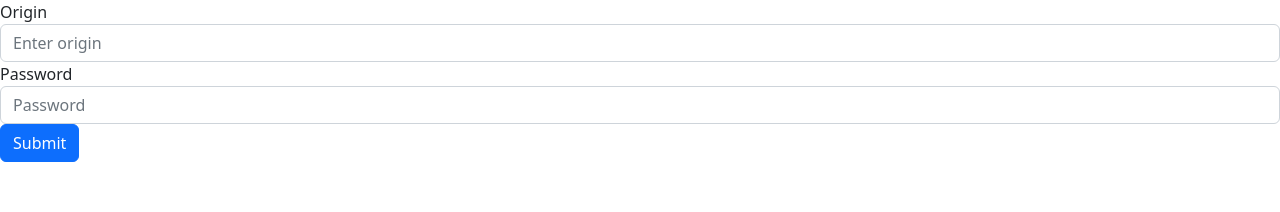
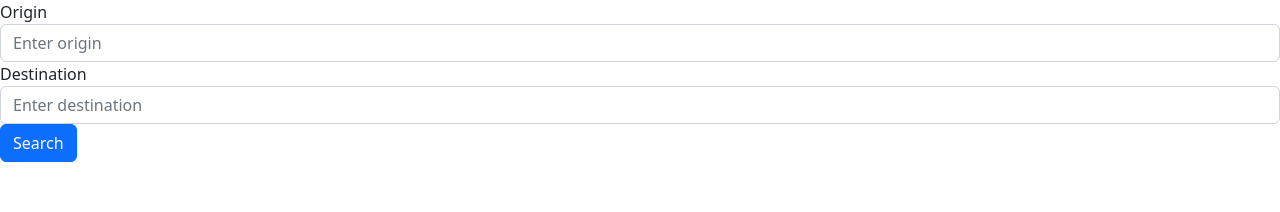
Before and after one commit to danielpc12/NEWSHORE-AIR, an Angular app: page /form in a window 1280 px wide. Shown: the top 212 px of the page. Built offline with nearby package versions, Linux system fonts and the light colour scheme.

Commit message:
Creación componente para formulario origen destino

```diff
--- a/src/app/components/form/form.component.html
+++ b/src/app/components/form/form.component.html
@@ -1,11 +1,11 @@
-<form>
+<form [formGroup]="flightsForm" (ngSubmit)="onSearch(flightsForm.value)">
     <div class="form-group">
       <label for="originInput">Origin</label>
-      <input type="text" class="form-control" id="originInput" aria-describedby="originHelp" placeholder="Enter origin">
+      <input type="text" class="form-control" id="originInput" placeholder="Enter origin">
     </div>
     <div class="form-group">
-      <label for="exampleInputPassword1">Password</label>
-      <input type="password" class="form-control" id="exampleInputPassword1" placeholder="Password">
+      <label for="exampleInputPassword1">Destination</label>
+      <input type="text" class="form-control" id="destinationInput" placeholder="Enter destination">
     </div>
-    <button type="submit" class="btn btn-primary">Submit</button>
-  </form>
+    <button type="submit" class="btn btn-primary">Search</button>
+</form>
--- a/src/app/components/form/form.component.ts
+++ b/src/app/components/form/form.component.ts
@@ -1,10 +1,24 @@
-import { Component } from '@angular/core';
+import { Component, OnInit } from '@angular/core';
+import {FormGroup, FormControl, Validators} from '@angular/forms'
 
 @Component({
   selector: 'app-form',
   templateUrl: './form.component.html',
   styleUrls: ['./form.component.css']
 })
-export class FormComponent {
+export class FormComponent implements OnInit{
 
+  flightsForm = new FormGroup({
+    origin: new FormControl('', Validators.required),
+    destination: new FormControl('', Validators.required)
+  })
+  constructor(){}
+
+  ngOnInit(): void {
+
+  }
+
+  onSearch(form: any){
+    console.log(form)
+  }
 }
```
Also changed, not shown: src/assets/background.jpeg (added).
